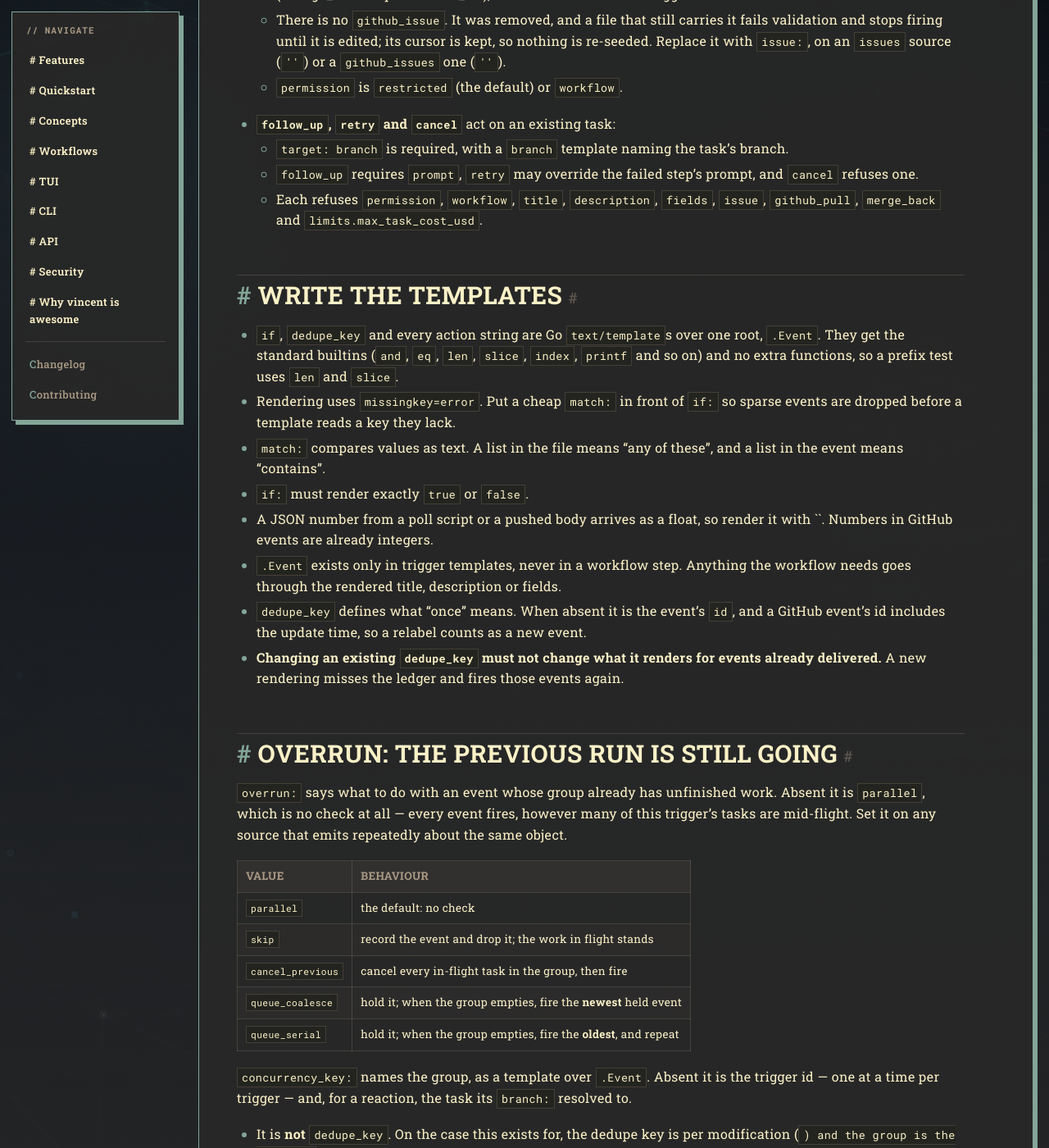
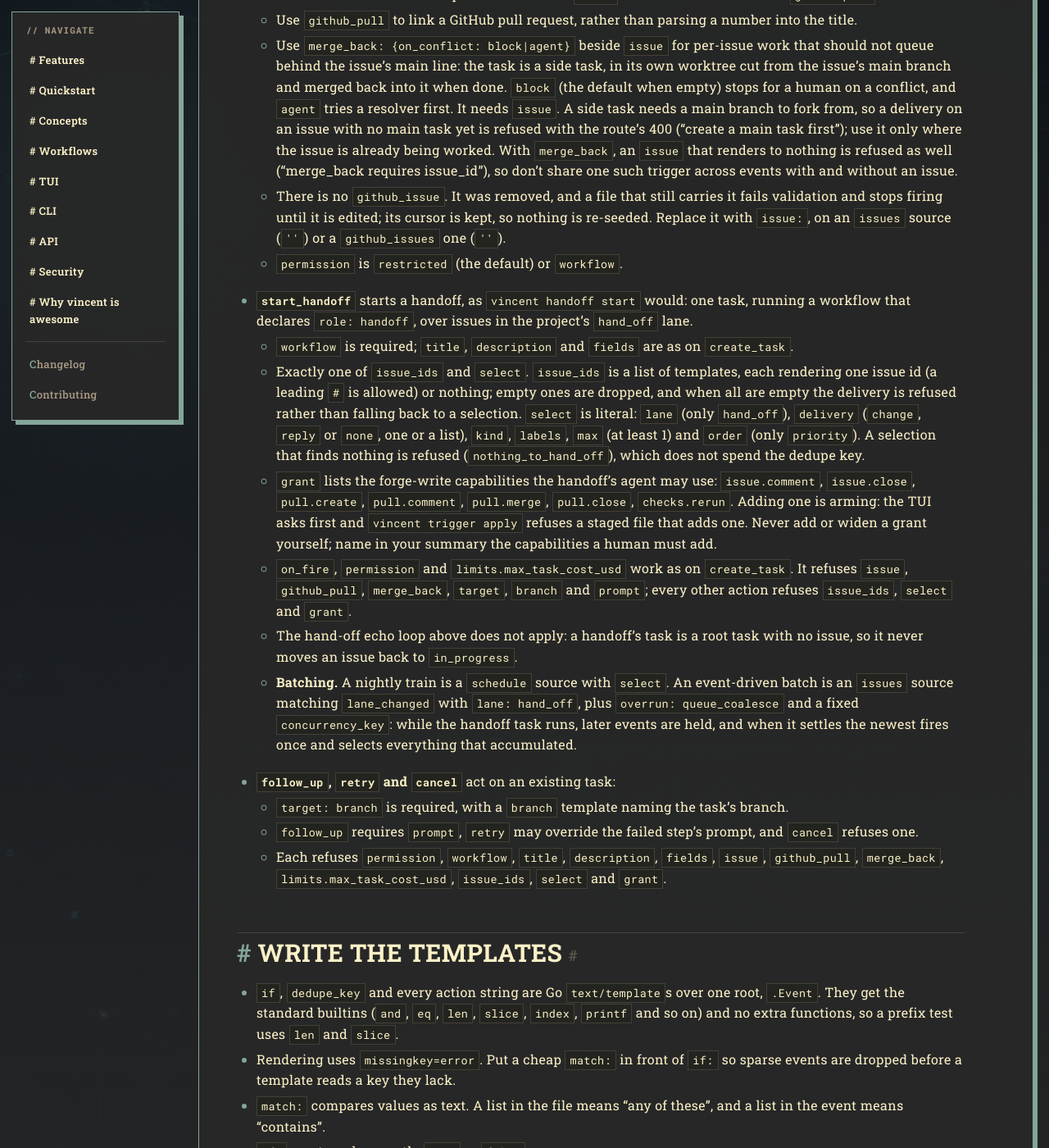
Before and after one commit to lezli01/vincent, a Jekyll site: the page built from skills/vincent-triggers/SKILL.md, in a window 1280 px wide and 1400 px high, scrolled down 5401 px. Shown: the whole window at 82% size. Built offline with Jekyll 4.4.1, drawn with Linux system fonts in a browser that asks for light colours; our own code applies the rules of GitHub Pages for plain Markdown files; some of the changed text lies outside the part shown.

Commit message:
chore(skills): teach start_handoff, grant and handoff_changed to the trigger skill and built-ins

```diff
--- a/skills/vincent-triggers/SKILL.md
+++ b/skills/vincent-triggers/SKILL.md
@@ -32,11 +32,13 @@ Every trigger you write starts disarmed and bounded:
 - An explicit `dedupe_key`.
 - `limits.max_per_hour`, plus `limits.max_task_cost_usd` on a `create_task`.
 
-Four switches arm a trigger or widen what it may do:
+Five switches arm a trigger or widen what it may do:
 
 - `enabled: true`
 - `on_fire: create`
 - `permission: workflow`
+- a `start_handoff` action's `grant` gaining a capability it did not have
+  (narrowing or removing one is not arming)
 - the global `triggers.enabled` in `config.yaml`
 
 Change one only when the user asks for that exact change. Never flip one to
@@ -108,7 +110,7 @@ before changing the design.
   - It takes no `command` and no `poll_interval`; it is woken by each issue
     change the daemon commits, and works on a project with no GitHub remote.
   - Events: `opened`, `closed`, `reopened`, `labeled`, `unlabeled`, and the
-    opt-in `lane_changed`. There is no `assigned` (a vincent issue has no
+    opt-in `lane_changed` and `handoff_changed`. There is no `assigned` (a vincent issue has no
     assignee), and it is refused. Edits, comments and deletes fire nothing.
   - `.Event.by` says who made the change: `human`, `agent` (a task's agent
     over MCP), `sync` (GitHub, through the importer) or, on `lane_changed`
@@ -123,6 +125,14 @@ before changing the design.
     (`.Event.reason`); use `lane_changed` when the board move matters —
     `lane: hand_off`, or `from_lane: hand_off, lane: done`. `match: {by:
     human}` drops task-caused moves; a hand-off trigger writes `by: task`.
+  - **`handoff_changed`** fires when a handoff item's outcome moves
+    (`pending`, `delivered`, `returned`, `waiting`, `released`), and is
+    opt-in the same way. `.Event.outcome` is the outcome moved to,
+    `.Event.from_outcome` the one moved from, `.Event.handoff_id` the
+    handoff and `.Event.task_id` its task. `.Event.by` is the item's actor:
+    `handoff`, `human`, `agent`, `task` or `settle` are local; `sync` — a
+    GitHub close resolving a waiting item — is not, so a trigger that can
+    match it from sync needs `allowed_actors`, as `closed` does.
   - **Hand-off echo loops.** A `lane: hand_off` trigger whose task is
     created for the same issue moves it back to `in_progress`, and to
     `hand_off` again when that task finishes. Set
@@ -133,8 +143,9 @@ before changing the design.
     changes to fire, and keep `limits.max_per_hour` as the backstop.
   - **Trust.** `human` and `agent` changes are local and trusted. A `sync`
     change follows `github_issues`' rule: `labeled` and `unlabeled` are
-    trusted; `opened`, `closed`, `reopened` and `lane_changed` (which sync
-    delivers only for a GitHub close or reopen) need `allowed_actors`, matched
+    trusted; `opened`, `closed`, `reopened`, `lane_changed` and
+    `handoff_changed` (which sync delivers only for a GitHub close or reopen)
+    need `allowed_actors`, matched
     against the issue's author. A trigger that can match one of those from
     sync is refused without `allowed_actors` — unless its `match.by` leaves
     `sync` out. `allowed_actors` never refuses a local person's change.
@@ -238,13 +249,45 @@ limits:
     `issues` source (`'{{ .Event.issue_id }}'`) or a `github_issues` one
     (`'{{ .Event.IssueID }}'`).
   - `permission` is `restricted` (the default) or `workflow`.
+- **`start_handoff`** starts a handoff, as `vincent handoff start` would:
+  one task, running a workflow that declares `role: handoff`, over issues in
+  the project's `hand_off` lane.
+  - `workflow` is required; `title`, `description` and `fields` are as on
+    `create_task`.
+  - Exactly one of `issue_ids` and `select`. `issue_ids` is a list of
+    templates, each rendering one issue id (a leading `#` is allowed) or
+    nothing; empty ones are dropped, and when all are empty the delivery is
+    refused rather than falling back to a selection. `select` is literal:
+    `lane` (only `hand_off`), `delivery` (`change`, `reply` or `none`, one
+    or a list), `kind`, `labels`, `max` (at least 1) and `order` (only
+    `priority`). A selection that finds nothing is refused
+    (`nothing_to_hand_off`), which does not spend the dedupe key.
+  - `grant` lists the forge-write capabilities the handoff's agent may use:
+    `issue.comment`, `issue.close`, `pull.create`, `pull.comment`,
+    `pull.merge`, `pull.close`, `checks.rerun`. Adding one is arming: the
+    TUI asks first and `vincent trigger apply` refuses a staged file that
+    adds one. Never add or widen a grant yourself; name in your summary the
+    capabilities a human must add.
+  - `on_fire`, `permission` and `limits.max_task_cost_usd` work as on
+    `create_task`. It refuses `issue`, `github_pull`, `merge_back`,
+    `target`, `branch` and `prompt`; every other action refuses `issue_ids`,
+    `select` and `grant`.
+  - The hand-off echo loop above does not apply: a handoff's task is a root
+    task with no issue, so it never moves an issue back to `in_progress`.
+  - **Batching.** A nightly train is a `schedule` source with `select`. An
+    event-driven batch is an `issues` source matching `lane_changed` with
+    `lane: hand_off`, plus `overrun: queue_coalesce` and a fixed
+    `concurrency_key`: while the handoff task runs, later events are held,
+    and when it settles the newest fires once and selects everything that
+    accumulated.
 - **`follow_up`, `retry` and `cancel`** act on an existing task:
   - `target: branch` is required, with a `branch` template naming the task's
     branch.
   - `follow_up` requires `prompt`, `retry` may override the failed step's
     prompt, and `cancel` refuses one.
   - Each refuses `permission`, `workflow`, `title`, `description`, `fields`,
-    `issue`, `github_pull`, `merge_back` and `limits.max_task_cost_usd`.
+    `issue`, `github_pull`, `merge_back`, `limits.max_task_cost_usd`,
+    `issue_ids`, `select` and `grant`.
 
 ## Write the templates
 
```
Also changed, not shown: skills/vincent-triggers/references/trigger-schema.md (+49 -8 lines), 1 other file.
